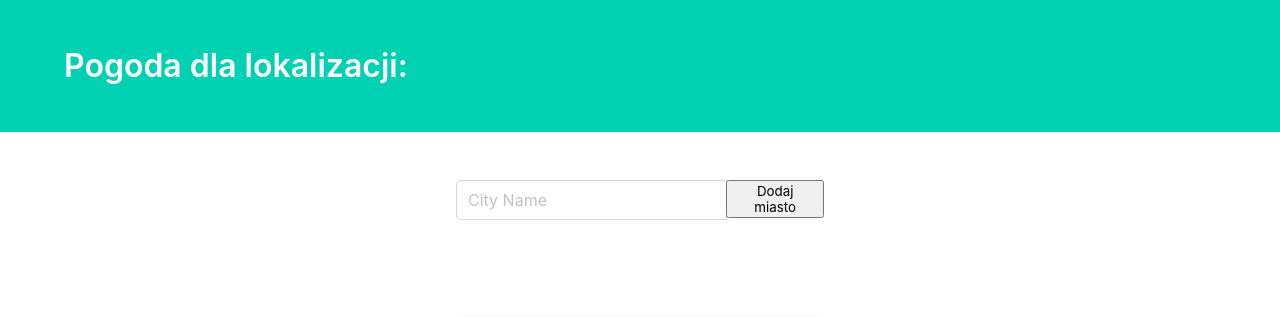
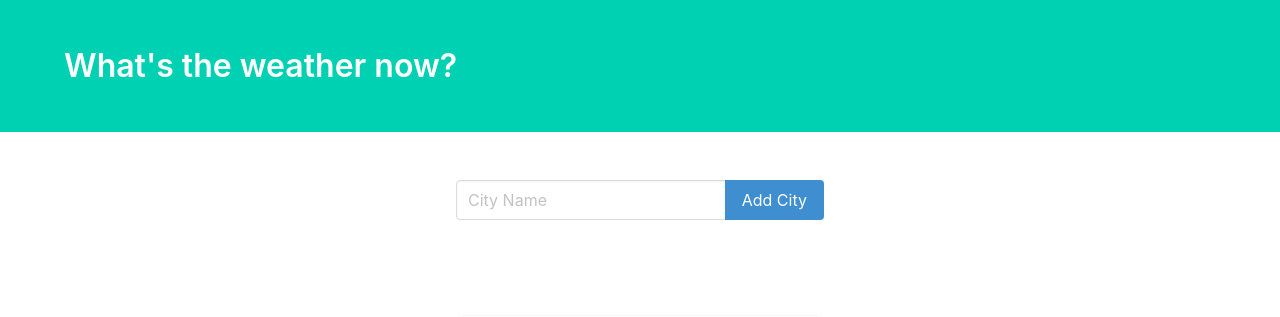
Before and after one commit to vocart/weatherApp, a Django app: page / in a window 1280 px wide. Shown: the top 317 px of the page. Run offline with Django 3.2, Linux system fonts and the light colour scheme; data comes from the database, SQL or seed files in the repository; data that the repository does not hold is empty; some libraries are stand-ins or nearby versions.

Commit message:
second commit

```diff
--- a/weather/templates/weather/weather.html
+++ b/weather/templates/weather/weather.html
@@ -5,7 +5,7 @@
     <meta charset="UTF-8">
     <meta name="viewport" content="width=device-width, initial-scale=1.0">
     <meta http-equiv="X-UA-Compatible" content="ie=edge">
-    <title>Document</title>
+    <title>Swow me the weather</title>
     <link rel="stylesheet" href="https://cdnjs.cloudflare.com/ajax/libs/bulma/0.6.2/css/bulma.css" />
 </head>
 
@@ -14,7 +14,7 @@
         <div class="hero-body">
             <div class="container">
                 <h1 class="title">
-                    Pogoda dla lokalizacji:
+                    What's the weather now?
                 </h1>
             </div>
         </div>
@@ -30,11 +30,14 @@
                                 {{ form.name }}
                             </div>
                             <div class="control">
-                                <button class="submit" class="button is-info">
-                                    Dodaj miasto
+                                <button type="submit" class="button is-info">
+                                    Add City
                                 </button>
                             </div>
                         </div>
+                        {% if message %}
+                            <div class="notification {{ message_class }}">{{ message }}</div>
+                        {% endif %}
                     </form>
                 </div>
             </div>
@@ -57,12 +60,18 @@
                                     <p>
                                         <span class="title">{{ city_weather.city }}</span>
                                         <br>
-                                        <span class="subtitle">{{ city_weather.temperature }}° C</span>
+                                        <span class="subtitle">{{ city_weather.temp }}° C</span>
                                         <br> {{ city_weather.description }}
                                     </p>
                                 </div>
                             </div>
+                            <div class="media-right">
+                                <a href="{% url 'delete_city' city_weather.city %}">
+                                    <button class="delete"></button>
+                                </a>
+                            </div>
                         </article>
+
                     </div>
                     {% endfor %}
                 </div>
--- a/weather/urls.py
+++ b/weather/urls.py
@@ -2,5 +2,6 @@ from django.urls import path
 from . import views
 
 urlpatterns = [
-    path('', views.index),
+    path('', views.index, name = 'home'),
+    path('delete/<city_name>', views.delete_city, name = 'delete_city')
 ]
--- a/weather/views.py
+++ b/weather/views.py
@@ -1,30 +1,65 @@
+from django.shortcuts import render, redirect
 import requests
-from django.shortcuts import render
 from .models import City
 from .forms import CityForm
 
 def index(request):
-    url = 'http://api.openweathermap.org/data/2.5/weather?q={}&units=metric&APPID=<KEY>'
+    url = 'http://api.openweathermap.org/data/2.5/weather?q={}&units=metric&APPID=834d48c302cc52c643fe39ff6d654ab1'
+    message = ''
+    message_class = ''
+    err_msg = ''
+
     if request.method == 'POST':
         form = CityForm(request.POST)
-        form.save()
+
+
+        if form.is_valid():
+            new_city = form.cleaned_data['name']
+            existing_city_count = City.objects.filter(name=new_city).count()
+
+            if  existing_city_count == 0:
+                r= requests.get(url.format(new_city)).json()
+
+                if r['cod'] == 200:
+                    form.save()
+                else:
+                    err_msg = 'Sorry, there is no such city.'
+            else:
+                err_msg = 'City already shown.'
+        if err_msg:
+            message = err_msg
+            message_class = 'is-danger'
+
+        else:
+            message = 'City added successfully.'
+            message_class = 'is-success'
 
     form = CityForm()
 
+    weather_data = []
     cities = City.objects.all()
-    weather_data = []
 
     for city in cities:
-        r = requests.get(url.format(city)).json()
+
+        r= requests.get(url.format(city)).json()
 
         city_weather = {
             'city': city.name,
-            'temperature': r['main']['temp'],
+            'temp': r['main']['temp'],
             'description': r['weather'][0]['description'],
-            'icon': r['weather'][0]['icon'],
-        }
+            'icon':r['weather'][0]['icon']
+            }
         weather_data.append(city_weather)
 
-    context = {'weather_data': weather_data, 'form': form}
+    context = {
+        'weather_data': weather_data,
+        'form':form,
+        'message': message,
+        'message_class': message_class,
+        }
 
     return render(request, 'weather/weather.html', context)
+
+def delete_city(request, city_name):
+    City.objects.get(name= city_name).delete()
+    return redirect('home')
```
